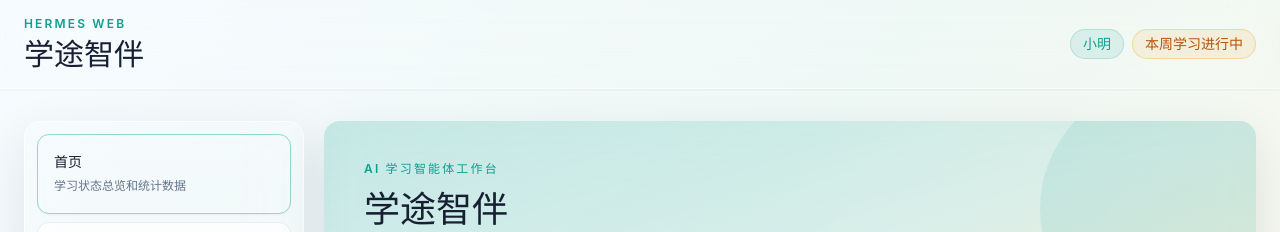
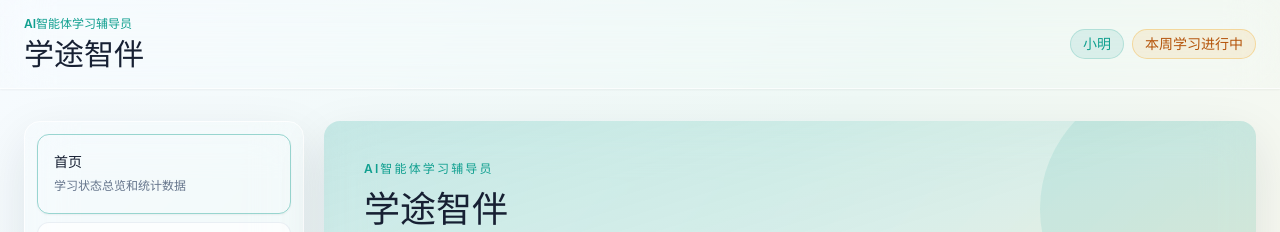
Before and after one commit to farmerhunter/2026AgentApp, a React (Vite) app in the folder src/web_ui/: page / in a window 1280 px wide. Shown: the top 232 px of the page. Built offline with nearby package versions, Linux system fonts and the light colour scheme; no server answers.

Commit message:
fix(ui): unify branding + remove '用例 X' labels (#84)
* fix(ui): replace 'Hermes Web' with 'AI智能体学习辅导员' in header

* fix(ui): unify branding — 'AI智能体学习辅导员' everywhere, remove '用例 X' labels

```diff
--- a/src/web_ui/src/components/AppShell.jsx
+++ b/src/web_ui/src/components/AppShell.jsx
@@ -8,8 +8,8 @@ export default function AppShell({ activeView, onViewChange, children }) {
       <header className="border-b border-white/70 bg-white/78 px-4 py-4 shadow-sm backdrop-blur-xl sm:px-6">
         <div className="mx-auto flex max-w-7xl flex-col gap-3 sm:flex-row sm:items-center sm:justify-between">
           <div className="min-w-0">
-            <p className="text-xs font-semibold uppercase tracking-[0.18em] text-aurora">
-              Hermes Web
+            <p className="text-xs font-semibold text-aurora">
+              AI智能体学习辅导员
             </p>
             <h1 className="mt-1 text-2xl font-bold leading-tight text-ink sm:text-3xl">
               学途智伴
--- a/src/web_ui/src/views/HomeView.jsx
+++ b/src/web_ui/src/views/HomeView.jsx
@@ -65,7 +65,7 @@ export default function HomeView({ onNavigate }) {
       <section className="relative overflow-hidden rounded-2xl bg-gradient-to-br from-aurora/20 via-aurora/10 to-sunrise/10 p-8 shadow-soft backdrop-blur-xl sm:p-10">
         <div className="relative z-10 max-w-2xl">
           <p className="text-xs font-semibold uppercase tracking-[0.18em] text-aurora">
-            AI 学习智能体工作台
+            AI智能体学习辅导员
           </p>
           <h1 className="mt-3 text-3xl font-bold leading-tight text-ink sm:text-4xl">
             学途智伴
--- a/src/web_ui/src/views/LearningContentView.jsx
+++ b/src/web_ui/src/views/LearningContentView.jsx
@@ -80,7 +80,6 @@ export default function LearningContentView() {
   return (
     <div className="space-y-5">
       <section className="aurora-panel rounded-2xl border border-white/80 bg-white/86 p-5 shadow-soft backdrop-blur-xl">
-        <p className="text-sm font-semibold text-aurora">用例 1</p>
         <h2 className="mt-2 text-2xl font-bold text-ink">学习内容理解</h2>
         <p className="mt-2 max-w-3xl text-sm leading-7 text-slate-600">
           上传课本 PDF 或教材摘要后，Hermes 建立章节、知识点和学习单元理解，用于后续比对作业、试卷和备注中的学习进度。
--- a/src/web_ui/src/views/LearningResultsView.jsx
+++ b/src/web_ui/src/views/LearningResultsView.jsx
@@ -61,7 +61,6 @@ export default function LearningResultsView() {
     <div className="space-y-5">
       {/* Header */}
       <section className="aurora-panel rounded-2xl border border-white/80 bg-white/86 p-5 shadow-soft backdrop-blur-xl">
-        <p className="text-sm font-semibold text-aurora">用例 2</p>
         <h2 className="mt-2 text-2xl font-bold leading-tight text-ink">学习成果整理</h2>
         <p className="mt-2 max-w-3xl text-sm leading-7 text-slate-600">
           上传试卷、作业或练习册页面后，学途智伴会先展示切题结果，再进入重点题确认。
--- a/src/web_ui/src/views/TextNoteView.jsx
+++ b/src/web_ui/src/views/TextNoteView.jsx
@@ -17,8 +17,7 @@ export default function TextNoteView() {
   const filteredNotes = notes.filter((note) => matchesSubject(note, selectedSubject));
 
   return (
-    <section className="rounded-2xl border border-white/80 bg-white/86 p-5 shadow-soft backdrop-blur-xl">
-      <p className="text-sm font-semibold text-aurora">用例 3</p>
+    <section className="aurora-panel rounded-2xl border border-white/80 bg-white/86 p-5 shadow-soft backdrop-blur-xl">
       <h2 className="mt-2 text-2xl font-bold text-ink">输入备注</h2>
       <p className="mt-2 max-w-3xl text-sm leading-7 text-slate-600">
         记录课堂提醒、自己不理解的知识点、复习备注或临时问题。后续这些文字会和课本章节、学习成果、重点题一起进入
--- a/src/web_ui/src/views/WeeklyReportsView.jsx
+++ b/src/web_ui/src/views/WeeklyReportsView.jsx
@@ -42,8 +42,7 @@ export default function WeeklyReportsView() {
 
   return (
     <div className="space-y-5">
-      <section className="rounded-2xl border border-white/80 bg-white/86 p-5 shadow-soft backdrop-blur-xl">
-        <p className="text-sm font-semibold text-aurora">用例 5 / 6</p>
+      <section className="aurora-panel rounded-2xl border border-white/80 bg-white/86 p-5 shadow-soft backdrop-blur-xl">
         <h2 className="mt-2 text-2xl font-bold text-ink">历史周报</h2>
         <p className="mt-2 max-w-3xl text-sm leading-7 text-slate-600">
           查看各周次的学习情况总览。选择感兴趣的报告，查看跨学科学习进展。
```
